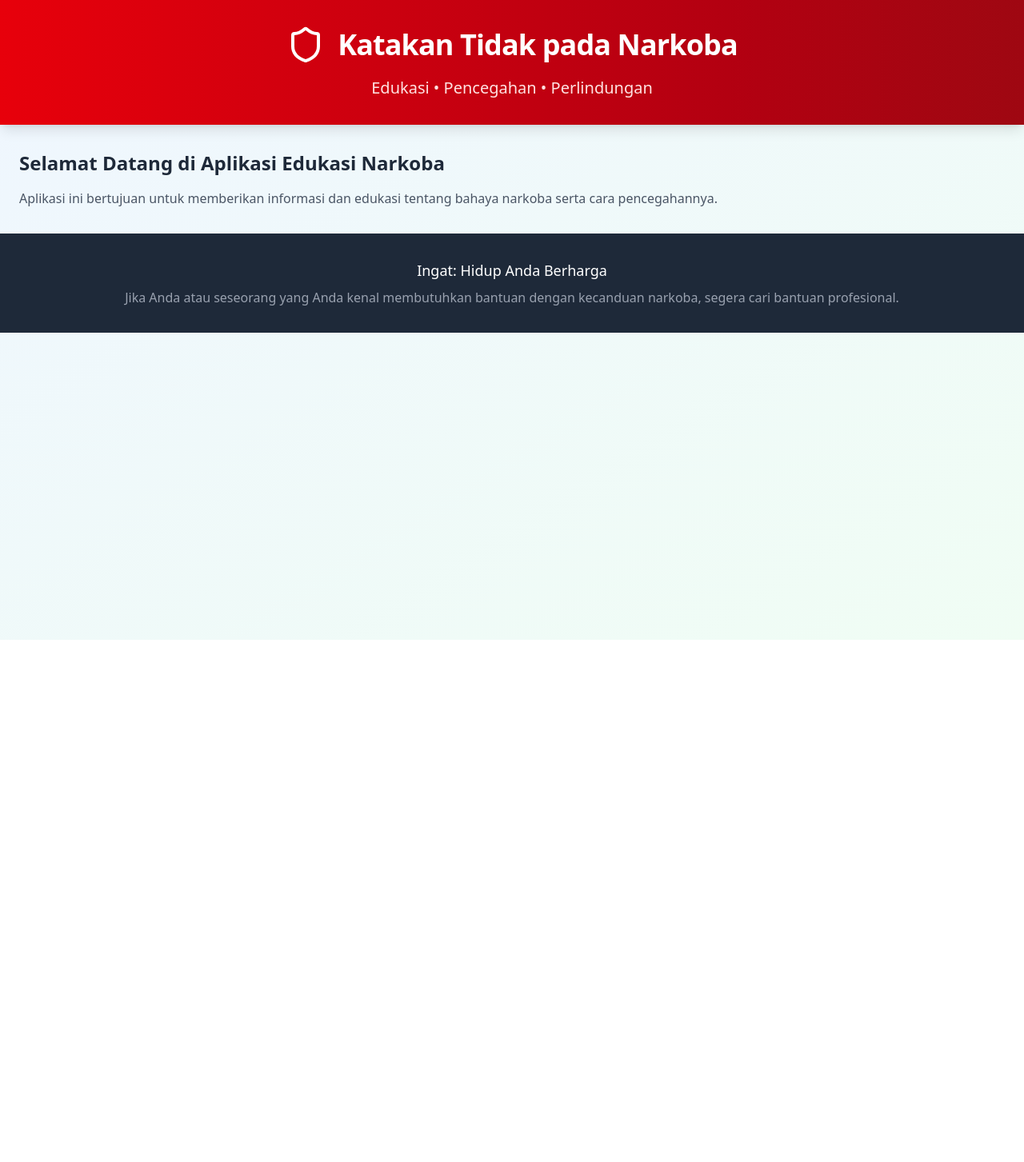
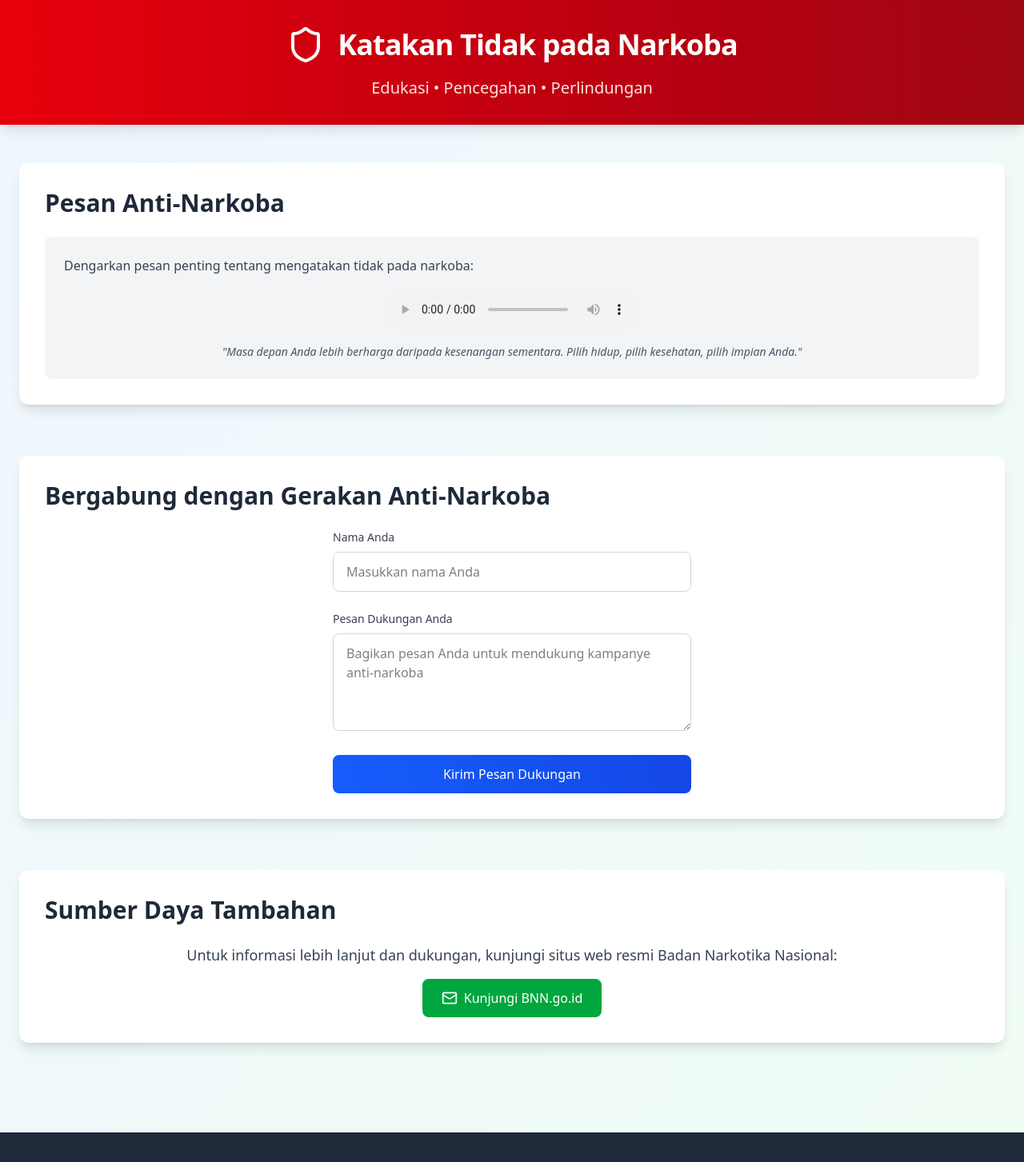
Before and after one commit to BudiSetyo/uas-pemrograman-web, a React (Vite) app: page / in a window 1280 px wide. Shown: the top 1453 px of the page at 80% size. Before the commit the page ends 800 px from the top, so only its background shows below. Built offline with nearby package versions, Linux system fonts and the light colour scheme.

Commit message:
feat: add form, audio and resources  section

```diff
--- a/src/App.tsx
+++ b/src/App.tsx
@@ -1,19 +1,63 @@
-import { Header, Footer } from './components';
+import { Header, Footer, FormSection } from './components';
+import { Mail } from 'lucide-react';
+import audioPesan from './assets/audio/audio.mp3';
 
 function App() {
   return (
     <div className="min-h-screen bg-gradient-to-br from-blue-50 to-green-50">
       <Header />
-      <main className="container mx-auto px-6 py-8">
-        <h2 className="text-2xl font-semibold text-gray-800">Selamat Datang di Aplikasi Edukasi Narkoba</h2>
-        <p className="mt-4 text-gray-600">
-          Aplikasi ini bertujuan untuk memberikan informasi dan edukasi tentang bahaya narkoba serta cara pencegahannya.
-        </p>
-        {/* Additional content can be added here */}
+      <main className="container mx-auto px-6 py-12">
+
+        {/* Audio Message */}
+        <section className="mb-16">
+          <div className="bg-white rounded-xl shadow-lg p-8">
+            <h2 className="text-3xl font-bold text-gray-800 mb-6">Pesan Anti-Narkoba</h2>
+            <div className="bg-gray-100 p-6 rounded-lg">
+              <p className="text-gray-700 mb-4">
+                Dengarkan pesan penting tentang mengatakan tidak pada narkoba:
+              </p>
+              <div className="flex items-center justify-center mb-4">
+                {/* Audio Only - Ganti src dengan file audio mp3/ogg jika ada, atau gunakan layanan pihak ketiga untuk YouTube audio only */}
+                <audio controls className="w-full max-w-xs">
+                  <source src={audioPesan} type="audio/mpeg" />
+                  Browser Anda tidak mendukung pemutar audio.
+                </audio>
+              </div>
+              <p className="text-sm text-gray-600 mt-4 italic text-center">
+                "Masa depan Anda lebih berharga daripada kesenangan sementara. Pilih hidup, pilih kesehatan, pilih impian Anda."
+              </p>
+            </div>
+          </div>
+        </section>
+
+        <FormSection />
+
+
+        {/* Resources Section */}
+        <section className="mb-16">
+          <div className="bg-white rounded-xl shadow-lg p-8">
+            <h2 className="text-3xl font-bold text-gray-800 mb-6">Sumber Daya Tambahan</h2>
+            <div className="text-center">
+              <p className="text-lg text-gray-700 mb-4">
+                Untuk informasi lebih lanjut dan dukungan, kunjungi situs web resmi Badan Narkotika Nasional:
+              </p>
+              <a
+                href="https://bnn.go.id"
+                target="_blank"
+                rel="noopener noreferrer"
+                className="inline-flex items-center px-6 py-3 bg-green-600 text-white rounded-lg font-medium hover:bg-green-700 transition-colors duration-200"
+              >
+                <Mail className="mr-2 h-5 w-5" />
+                Kunjungi BNN.go.id
+              </a>
+            </div>
+          </div>
+        </section>
       </main>
 
       <Footer />
     </div>
-  )}
+  )
+}
 
-  export default App;
+export default App;
--- /dev/null
+++ b/src/components/FormSection.tsx
@@ -0,0 +1,72 @@
+import { useState } from 'react';
+
+export function FormSection() {
+    const [formData, setFormData] = useState({
+    name: '',
+    message: ''
+  });
+
+  const handleInputChange = (e: React.ChangeEvent<HTMLInputElement | HTMLTextAreaElement>) => {
+    const { name, value } = e.target;
+    setFormData(prev => ({
+      ...prev,
+      [name]: value
+    }));
+  };
+
+  const handleSubmit = (e: React.FormEvent) => {
+    e.preventDefault();
+    if (formData.name && formData.message) {
+      alert("Terima kasih telah mendukung gerakan anti-narkoba!");
+      setFormData({ name: '', message: '' });
+    } else {
+      alert("Mohon isi semua kolom.");
+    }
+  };
+
+  return (
+        <section className="mb-16">
+          <div className="bg-white rounded-xl shadow-lg p-8">
+            <h2 className="text-3xl font-bold text-gray-800 mb-6">Bergabung dengan Gerakan Anti-Narkoba</h2>
+            <form onSubmit={handleSubmit} className="max-w-md mx-auto">
+              <div className="mb-6">
+                <label htmlFor="name" className="block text-sm font-medium text-gray-700 mb-2">
+                  Nama Anda
+                </label>
+                <input
+                  type="text"
+                  id="name"
+                  name="name"
+                  value={formData.name}
+                  onChange={handleInputChange}
+                  className="w-full px-4 py-3 border border-gray-300 rounded-lg focus:ring-2 focus:ring-blue-500 focus:border-transparent"
+                  placeholder="Masukkan nama Anda"
+                  required
+                />
+              </div>
+              <div className="mb-6">
+                <label htmlFor="message" className="block text-sm font-medium text-gray-700 mb-2">
+                  Pesan Dukungan Anda
+                </label>
+                <textarea
+                  id="message"
+                  name="message"
+                  value={formData.message}
+                  onChange={handleInputChange}
+                  rows={4}
+                  className="w-full px-4 py-3 border border-gray-300 rounded-lg focus:ring-2 focus:ring-blue-500 focus:border-transparent"
+                  placeholder="Bagikan pesan Anda untuk mendukung kampanye anti-narkoba"
+                  required
+                ></textarea>
+              </div>
+              <button
+                type="submit"
+                className="w-full bg-gradient-to-r from-blue-600 to-blue-700 text-white py-3 px-6 rounded-lg font-medium hover:from-blue-700 hover:to-blue-800 transition-all duration-200 transform hover:scale-105"
+              >
+                Kirim Pesan Dukungan
+              </button>
+            </form>
+          </div>
+        </section>
+  )
+}
--- a/src/components/index.tsx
+++ b/src/components/index.tsx
@@ -1,2 +1,3 @@
 export * from './Header';
 export * from './Footer';
+export * from './FormSection';
```
